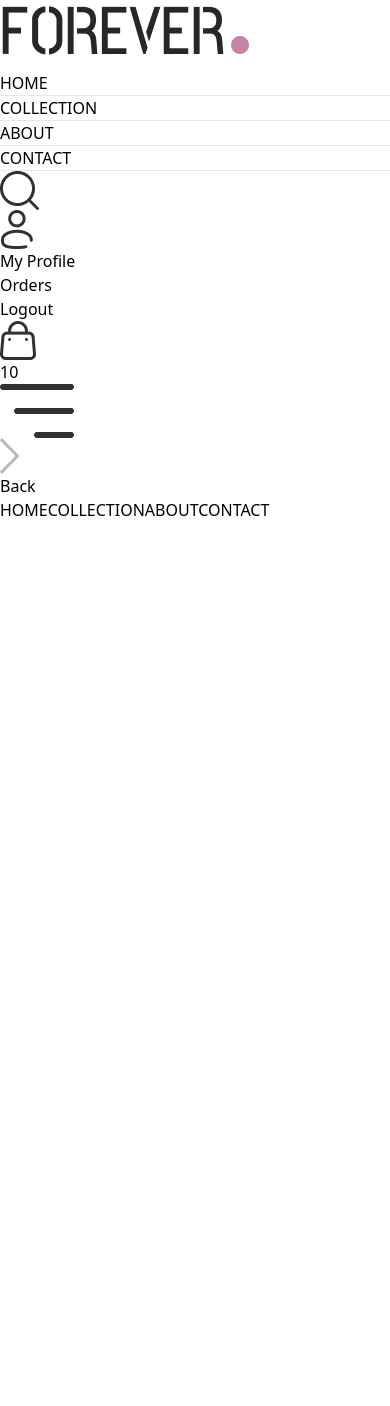
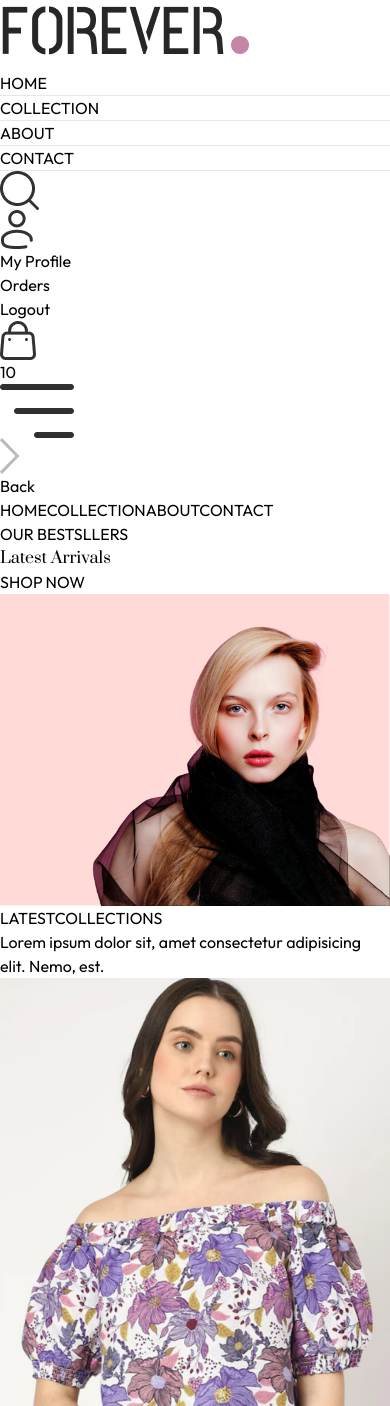
Before and after one commit to burahan206/ECommerce-App, a React (Vite) app: page / in a window 390 px wide. Shown: the top 1406 px of the page. Before the commit the page ends 844 px from the top, so only its background shows below. Built offline with nearby package versions, Linux system fonts and the light colour scheme.

Commit message:
Add homepage

```diff
--- /dev/null
+++ b/src/components/Hero.jsx
@@ -0,0 +1,27 @@
+import React from 'react'
+import { assets } from '../assets/assets'
+
+const Hero = () => {
+  return (
+    <div className='flex flex-col sm:flex-row border border-gray-400'>
+      {/* Hero Left Side */}
+      <div className='w-full sm:w-1/2 flex items-center justify-center py-10 sm:py-0'>
+         <div className='text-[#414141]'>
+            <div className='flex items-center gap-2'>
+                <p className='w-8 md:w-11 h-[2px] bg-[#414141]'></p>
+                <p className='font-medium text-sm md:text-base'>OUR BESTSLLERS</p>
+            </div>
+            <h1 className='prata-regular text-3xl sm:py-3 lg:text-5xl leading-relaxed'>Latest Arrivals</h1>
+            <div className='flex items-center gap-2'>
+                <p className='font-semibold text-sm md:text-base'>SHOP NOW</p>
+                <p className='w-8 md:w-11 h-[1px] bg-[#414141]'></p>
+            </div>
+         </div>
+      </div>
+      {/* Hero Right Side */}
+      <img className='w-full sm:w-1/2' src={assets.hero_img} alt="hero-img" />
+    </div>
+  )
+}
+
+export default Hero
--- /dev/null
+++ b/src/components/LatestCollection.jsx
@@ -0,0 +1,38 @@
+import React, { useContext, useEffect, useState } from 'react'
+import { ShopContext } from '../context/ShopContext'
+import Title from './Title';
+import ProductItem from './ProductItem';
+
+const LatestCollection = () => {
+
+    const { products } = useContext(ShopContext);
+    const [latestProducts,setLatestProducts] = useState([])
+
+    useEffect(()=>{
+      setLatestProducts(products.slice(0,10));
+    },[])
+
+
+    return (
+    <div className='my-10'>
+      <div className='text-center py-8 text-3xl'>
+        <Title text1={'LATEST'} text2={'COLLECTIONS'} />
+        <p className='w-3/4 m-auto text-xs sm:text-sm md:text-base text-gray-600'>
+        Lorem ipsum dolor sit, amet consectetur adipisicing elit. Nemo, est.
+        </p>
+      </div>
+
+      {/* Rendering Products */}
+      <div className='grid grid-cols-2 sm:grid-cols-3 md:grid-cols-4 lg:grid-cols-5 gap-4 gap-y-6'>
+       {
+        latestProducts.map((item,index)=>(
+            <ProductItem key={index} id={item._id} image={item.image} name={item.name} price={item.price} />
+        ))
+       }
+      </div>
+
+    </div>
+  )
+}
+
+export default LatestCollection
--- a/src/components/Navbar.jsx
+++ b/src/components/Navbar.jsx
@@ -7,7 +7,7 @@
 
   return (
     <div className="flex items-center justify-between py-5 font-medium">
-      <img src={assets.logo} className="w-36" alt="logo" />
+      <Link to='/'><img src={assets.logo} className="w-36" alt="logo" /></Link>
 
       <ul className="hidden sm:flex gap-5 text-sm text-gray-700">
         <NavLink to="/" className="flex flex-col items-center gap-1">
--- /dev/null
+++ b/src/components/ProductItem.jsx
@@ -0,0 +1,20 @@
+import React, { useContext } from 'react'
+import { ShopContext } from '../context/ShopContext'
+import { Link } from 'react-router-dom';
+
+const ProductItem = ({id,image,name,price}) => {
+
+   const {currency} = useContext(ShopContext);
+
+  return (
+    <Link className='text-gray-700 cursor-pointer' to={`/product/${id}`}>
+      <div className='overflow-hidden'>
+        <img className='hover:scale-110 transition ease-in-out' src={image[0]} alt="image-product" />
+      </div>
+      <p className='pt-3 pb-1 text-sm'>{name}</p>
+      <p className='text-sm font-medium'>{currency}{price}</p>
+    </Link>
+  )
+}
+
+export default ProductItem
--- /dev/null
+++ b/src/components/Title.jsx
@@ -0,0 +1,12 @@
+import React from 'react'
+
+const Title = ({text1,text2}) => {
+  return (
+    <div className='inline-flex gap-2 items-center mb-3'>
+      <p className='text-gray-500'>{text1}<span className='text-gray-700 font-medium'>{text2}</span></p>
+      <p className='w-8 sm:w-12 h-[2px] bg-gray-700'></p>
+    </div>
+  )
+}
+
+export default Title
--- /dev/null
+++ b/src/context/ShopContext.jsx
@@ -0,0 +1,23 @@
+import { createContext } from "react";
+import { products } from "../assets/assets";
+
+export const ShopContext = createContext();
+
+const ShopContextProvider = (props) => {
+
+    const currency = '$';
+    const delivery_fee = 10;
+
+    const value = {
+       products , currency, delivery_fee
+    }
+
+    return (
+        <ShopContext.Provider value={value}>
+            {props.children}
+        </ShopContext.Provider>
+    )
+
+}
+
+export default ShopContextProvider;
--- a/src/index.css
+++ b/src/index.css
@@ -1,3 +1,6 @@
+
+@import url('https://fonts.googleapis.com/css2?family=Outfit:wght@100..900&family=Prata&display=swap');
+
 @tailwind base;
 @tailwind components;
 @tailwind utilities;
@@ -5,3 +8,13 @@
 a.active hr{
   display: block;
 }
+
+*{
+  font-family: Outfit;
+}
+
+.prata-regular {
+  font-family: "Prata", serif;
+  font-weight: 400;
+  font-style: normal;
+}
--- a/src/main.jsx
+++ b/src/main.jsx
@@ -1,11 +1,13 @@
+import { createRoot } from "react-dom/client";
+import "./index.css";
+import App from "./App.jsx";
+import { BrowserRouter } from "react-router-dom";
+import ShopContextProvider from "./context/ShopContext.jsx";
 
-import { createRoot } from 'react-dom/client'
-import './index.css'
-import App from './App.jsx'
-import { BrowserRouter } from 'react-router-dom'
-
-createRoot(document.getElementById('root')).render(
+createRoot(document.getElementById("root")).render(
   <BrowserRouter>
-    <App />
-  </BrowserRouter>,
-)
+    <ShopContextProvider>
+      <App />
+    </ShopContextProvider>
+  </BrowserRouter>
+);
--- a/src/pages/Home.jsx
+++ b/src/pages/Home.jsx
@@ -1,9 +1,12 @@
 import React from 'react'
+import Hero from '../components/Hero'
+import LatestCollection from '../components/LatestCollection'
 
 const Home = () => {
   return (
     <div>
-
+      <Hero />
+      <LatestCollection />
     </div>
   )
 }
```
